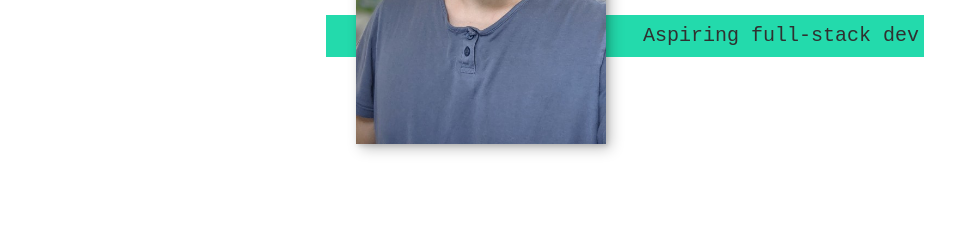
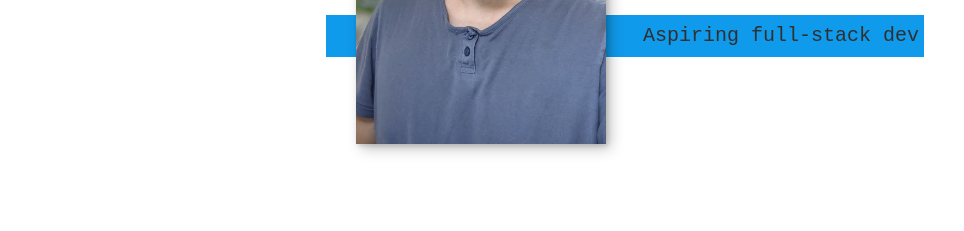
Before and after one commit to Ysdra/My-First-Coding-Portfolio, a plain HTML site: page index.html in a window 1280 px wide. Shown: the part 526-757 px from the top of the page, without its empty margins (0-964 px from the left). Drawn offline with Linux system fonts and the light colour scheme.

Commit message:
slightly changed the color of my portfolio

```diff
--- a/assets/css/style.css
+++ b/assets/css/style.css
@@ -7,7 +7,7 @@
 
     --clr-light: #fff;
     --clr-dark: #303030;
-    --clr-accent: #23daac;
+    --clr-accent: #109aeb;
 
     --fs-h1: 3rem;
     --fs-h2: 2.25rem;
```
